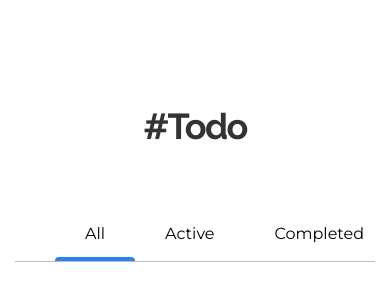
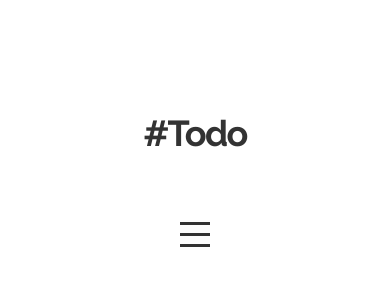
Before and after one commit to jeyofdev/devchallenges--todo-app, a React (Create React App) app: page / in a window 390 px wide. Shown: the part 230-530 px from the top of the page. Built offline with nearby package versions, Linux system fonts and the light colour scheme.

Commit message:
feat : create the hook useResponsiveMenu

```diff
--- /dev/null
+++ b/src/components/Ui/Buttons/BurgerButton/BurgerButton.jsx
@@ -0,0 +1,26 @@
+import React from 'react';
+import PropTypes from 'prop-types';
+import classes from './BurgerButton.module.css';
+
+const BurgerButton = ({ isShow, handleIsShow }) => {
+    return (
+        <button
+            type="button"
+            className={`${classes.btn_burger} ${
+                isShow ? classes.is_active : ''
+            }`}
+            onClick={handleIsShow}
+        >
+            <span className={classes.line} />
+            <span className={classes.line} />
+            <span className={classes.line} />
+        </button>
+    );
+};
+
+BurgerButton.propTypes = {
+    isShow: PropTypes.bool.isRequired,
+    handleIsShow: PropTypes.func.isRequired,
+};
+
+export default BurgerButton;
--- /dev/null
+++ b/src/components/Ui/Buttons/BurgerButton/BurgerButton.module.css
@@ -0,0 +1,34 @@
+.btn_burger {
+    display: none;
+    margin: 0 auto;
+}
+
+.btn_burger .line {
+    width: 30px;
+    height: 3px;
+    background-color: var(--color-secondary);
+    display: block;
+    margin: 8px auto;
+}
+
+.btn_burger:hover {
+    cursor: pointer;
+}
+
+.btn_burger.is_active .line:nth-child(2) {
+    opacity: 0;
+}
+
+.btn_burger.is_active .line:nth-child(1) {
+    transform: translateY(9px) rotate(45deg);
+}
+
+.btn_burger.is_active .line:nth-child(3) {
+    transform: translateY(-13px) rotate(-45deg);
+}
+
+@media (max-width: 530px) {
+    .btn_burger {
+        display: block;
+    }
+}
--- a/src/components/Ui/Buttons/NavButton/NavButton.jsx
+++ b/src/components/Ui/Buttons/NavButton/NavButton.jsx
@@ -2,7 +2,7 @@ import React from 'react';
 import PropTypes from 'prop-types';
 import classes from './NavButton.module.css';
 
-const NavButton = ({ children, isActive }) => {
+const NavButton = ({ children, isActive, handleClick }) => {
     return (
         <li
             className={
@@ -11,7 +11,9 @@ const NavButton = ({ children, isActive }) => {
                     : classes.nav_item
             }
         >
-            <button type="button">{children}</button>
+            <button type="button" onClick={handleClick}>
+                {children}
+            </button>
         </li>
     );
 };
@@ -19,6 +21,7 @@ const NavButton = ({ children, isActive }) => {
 NavButton.propTypes = {
     children: PropTypes.string.isRequired,
     isActive: PropTypes.bool.isRequired,
+    handleClick: PropTypes.func.isRequired,
 };
 
 export default NavButton;
--- a/src/components/Ui/Buttons/NavButton/NavButton.module.css
+++ b/src/components/Ui/Buttons/NavButton/NavButton.module.css
@@ -16,3 +16,13 @@
     background: var(--color-primary);
     border-radius: 4px 4px 0px 0px;
 }
+
+@media (max-width: 530px) {
+    .nav_item {
+        text-align: center;
+    }
+
+    .nav_item.active:after {
+        display: none;
+    }
+}
--- a/src/components/Ui/Navbar/Navbar.jsx
+++ b/src/components/Ui/Navbar/Navbar.jsx
@@ -1,14 +1,30 @@
 import React from 'react';
+import useResponsiveMenu from '../../../hooks/useResponsiveMenu';
+import BurgerButton from '../Buttons/BurgerButton/BurgerButton';
 import NavButton from '../Buttons/NavButton/NavButton';
 import classes from './Navbar.module.css';
 
 const Navbar = () => {
+    const [width, toggleMenu, handleToggleMenu] = useResponsiveMenu();
+
     return (
         <nav className={classes.navbar}>
-            <ul className={classes.navbar_nav}>
-                <NavButton isActive>All</NavButton>
-                <NavButton isActive={false}>Active</NavButton>
-                <NavButton isActive={false}>Completed</NavButton>
+            <BurgerButton isShow={toggleMenu} handleIsShow={handleToggleMenu} />
+
+            <ul
+                className={`${classes.navbar_nav} ${
+                    width < 530 && toggleMenu ? classes.show : ''
+                }`}
+            >
+                <NavButton isActive handleClick={handleToggleMenu}>
+                    All
+                </NavButton>
+                <NavButton isActive={false} handleClick={handleToggleMenu}>
+                    Active
+                </NavButton>
+                <NavButton isActive={false} handleClick={handleToggleMenu}>
+                    Completed
+                </NavButton>
             </ul>
         </nav>
     );
--- a/src/components/Ui/Navbar/Navbar.module.css
+++ b/src/components/Ui/Navbar/Navbar.module.css
@@ -9,3 +9,19 @@
     justify-content: space-between;
     padding: 0 2.5rem;
 }
+
+@media (max-width: 530px) {
+    .navbar {
+        border-bottom: none;
+    }
+
+    .navbar_nav {
+        display: none;
+        flex-direction: column;
+        padding: 0;
+    }
+
+    .navbar_nav.show {
+        display: flex;
+    }
+}
--- /dev/null
+++ b/src/hooks/useResponsiveMenu.js
@@ -0,0 +1,29 @@
+import { useEffect, useState } from 'react';
+
+const useResponsiveMenu = () => {
+    const [width, setWidth] = useState(window.innerWidth);
+    const [toggleMenu, setToggleMenu] = useState(false);
+
+    const changeWidth = () => {
+        setWidth(window.innerWidth);
+        if (window.innerWidth > 530) {
+            setToggleMenu(false);
+        }
+    };
+
+    const handleToggleMenu = () => {
+        setToggleMenu(!toggleMenu);
+    };
+
+    useEffect(() => {
+        window.addEventListener('resize', changeWidth);
+
+        return () => {
+            window.removeEventListener('resize', changeWidth);
+        };
+    }, []);
+
+    return [width, toggleMenu, handleToggleMenu];
+};
+
+export default useResponsiveMenu;
```
